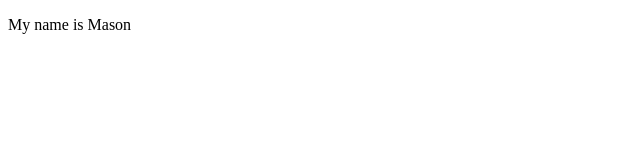
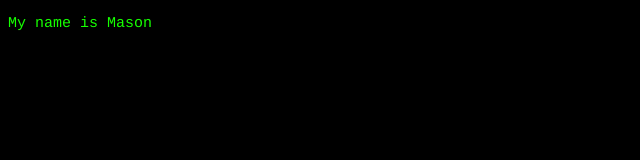
Before and after one commit to masonfreeny/website, a plain HTML site: page index.html in a window 1280 px wide. Shown: the whole page, without its empty margins (0-640 px from the left). Drawn offline with Linux system fonts and the light colour scheme.

Commit message:
Update index.html

```diff
--- a/index.html
+++ b/index.html
@@ -1,6 +1,7 @@
 <!DOCTYPE html>
 <html>
-	<head>
-	<p> My name is Mason </p>
-	</head>
+
+<p style="color:#16FF00; font-size:15px; font-family:Courier"> My name is Mason</p>
+<body style="background-color: #000000;">
+
 </html>
```
